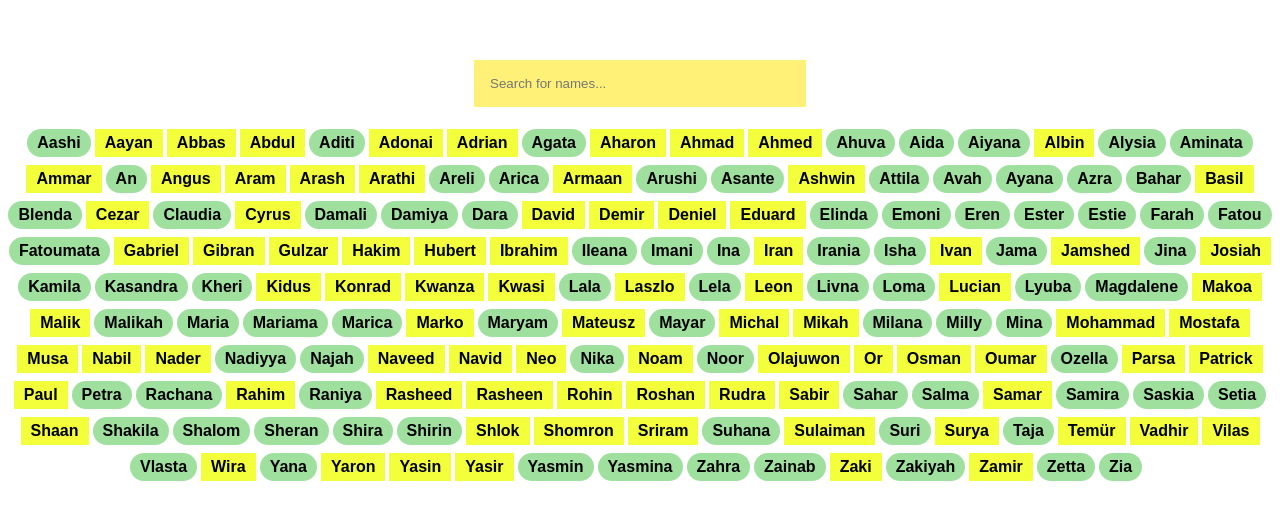
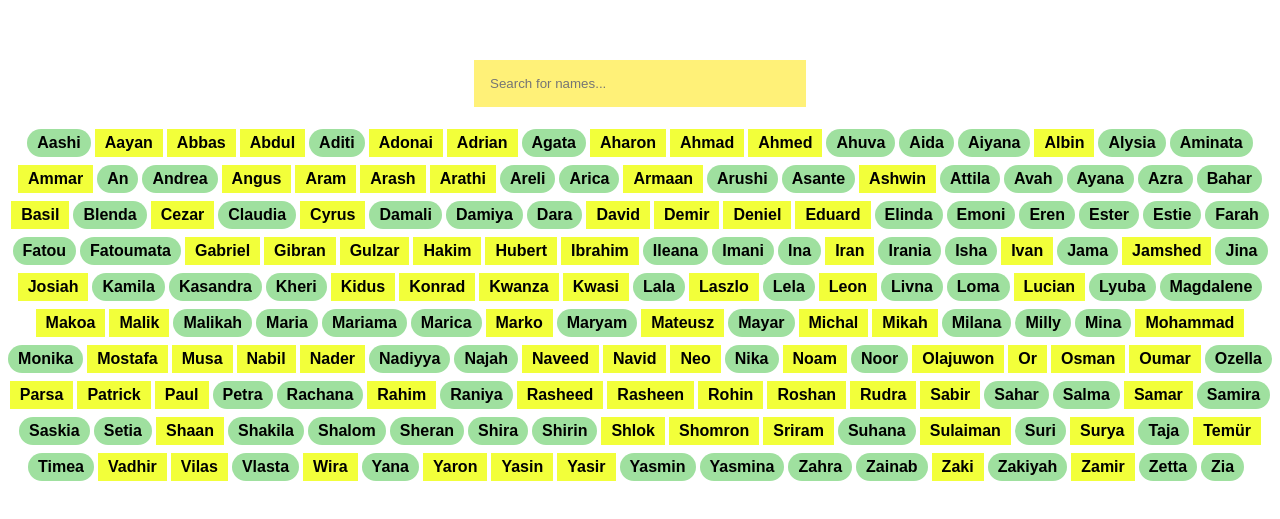
Before and after one commit to TimeaReich/baby-names-react, a React (Create React App) app: page / in a window 1280 px wide. Shown: the part 129-648 px from the top of the page. Built offline with nearby package versions, Linux system fonts and the light colour scheme.

Commit message:
fixing deployment

```diff
--- a/src/App.js
+++ b/src/App.js
@@ -2,14 +2,21 @@ import "./App.css";
 import BabyNames from "./BabyNames";
 import SearchBar from "./SearchBar";
 import babyNamesData from "./babyNamesData.json";
+import React, { useState } from "react";
 
 function App() {
   const namesData = babyNamesData;
+  const [filteredNames, setFilteredNames] = useState(namesData);
+  console.log(filteredNames);
   return (
     <div className="App">
       <header className="App-header">
-        <SearchBar names={namesData} />
-        <BabyNames names={namesData} />
+        <SearchBar
+          filteredNames={filteredNames}
+          setFilteredNames={setFilteredNames}
+          names={namesData}
+        />
+        <BabyNames names={filteredNames} />
       </header>
     </div>
   );
--- a/src/BabyNames.js
+++ b/src/BabyNames.js
@@ -1,5 +1,6 @@
 const BabyNames = (props) => {
   const babyNames = props.names;
+  const filteredNames=props.setFilteredNames
   babyNames.sort((a, b) => {
     if (a.name > b.name) {
       return 1;
--- a/src/SearchBar.js
+++ b/src/SearchBar.js
@@ -1,22 +1,20 @@
-import React, { useState } from "react";
-import BabyNames from "./BabyNames";
+import React from "react";
 
 const SearchBar = (props) => {
-  const [filteredNames, setFilteredNames] = useState();
+  const filteredNames = props.filteredNames;
+  const setFilteredNames = props.setFilteredNames;
+  console.log(filteredNames);
   const filterNames = (e) => {
-    const searchWord = e.target.value.toUpperCase();
-    console.log(
-      props.names.filter((item) => item.name.toUpperCase().includes(searchWord))
-    );
-
-    const filter = props.names.filter((item) => {
-      return item.name.toUpperCase().includes(searchWord);
+    setFilteredNames(() => {
+      const searchWord = e.target.value.toUpperCase();
+      const filter = filteredNames.filter((item) => {
+        return item.name.toUpperCase().includes(searchWord);
+      });
+      console.log(filter);
+      return filter;
     });
-    console.log(filter);
-    BabyNames(filter);
   };
 
-  //  const babyNames = props.names;
   return (
     <div>
       <input
--- a/src/babyNamesData.json
+++ b/src/babyNamesData.json
@@ -853,5 +853,9 @@
     "id": 186,
     "name": "Ozella",
     "sex": "f"
-  }
+  },
+  { "id": 187, "name": "Monika", "sex": "f" },
+
+  { "id": 188, "name": "Timea", "sex": "f" },
+  { "id": 189, "name": "Andrea", "sex": "f" }
 ]
```
Also changed, not shown: 1 other file (tests, documents, lock files or other folders).
